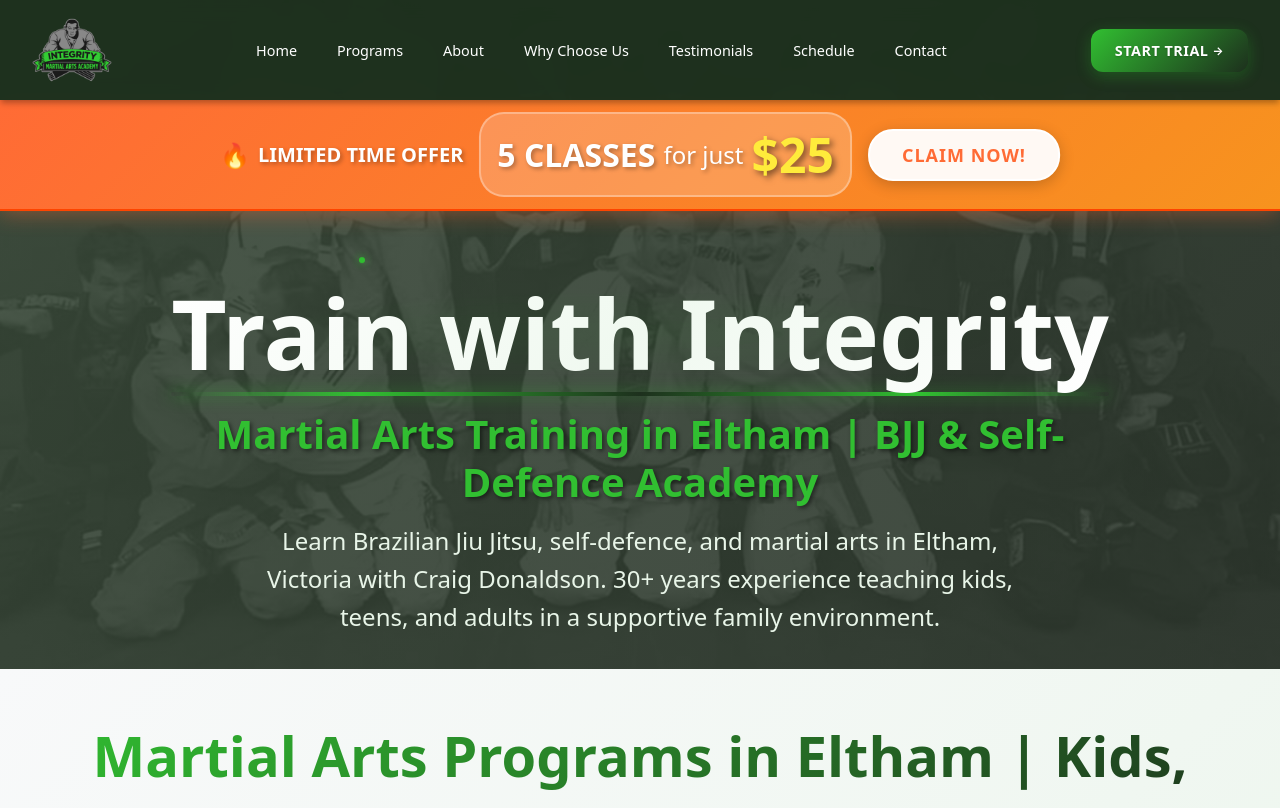
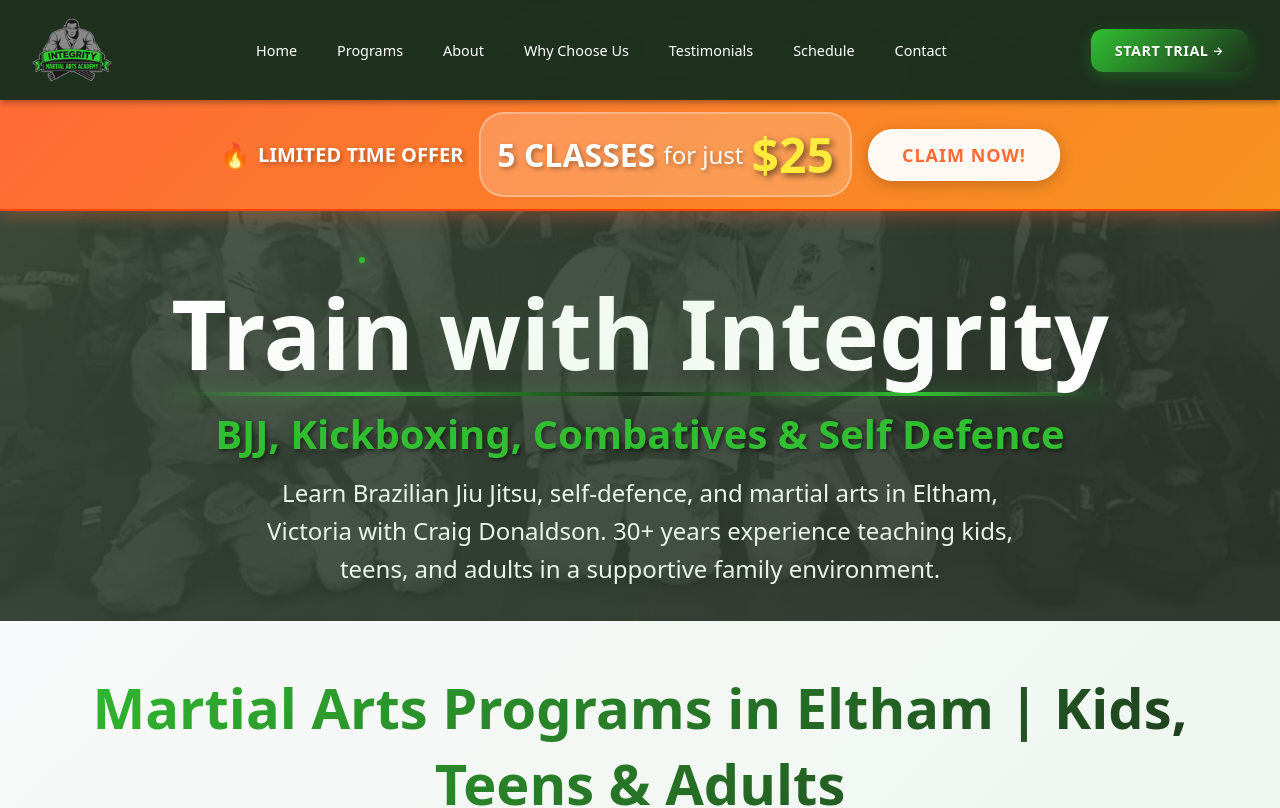
Before and after one commit to nsapsead/integrityMartialArtsAcademy, a Next.js app: page / in a window 1280 px wide. Shown: the top 808 px of the page. Built offline with nearby package versions, Linux system fonts and the light colour scheme.

Commit message:
Update H2 subtitle to 'BJJ, Kickboxing, Combatives & Self Defence' for better program specificity

```diff
--- a/src/components/Hero.tsx
+++ b/src/components/Hero.tsx
@@ -263,7 +263,7 @@ const Hero = () => {
           textShadow: '2px 2px 4px rgba(0, 0, 0, 0.5)',
           lineHeight: 1.2
         }}>
-          Martial Arts Training in Eltham | BJJ & Self-Defence Academy
+          BJJ, Kickboxing, Combatives & Self Defence
         </h2>
 
         <p style={{
```
